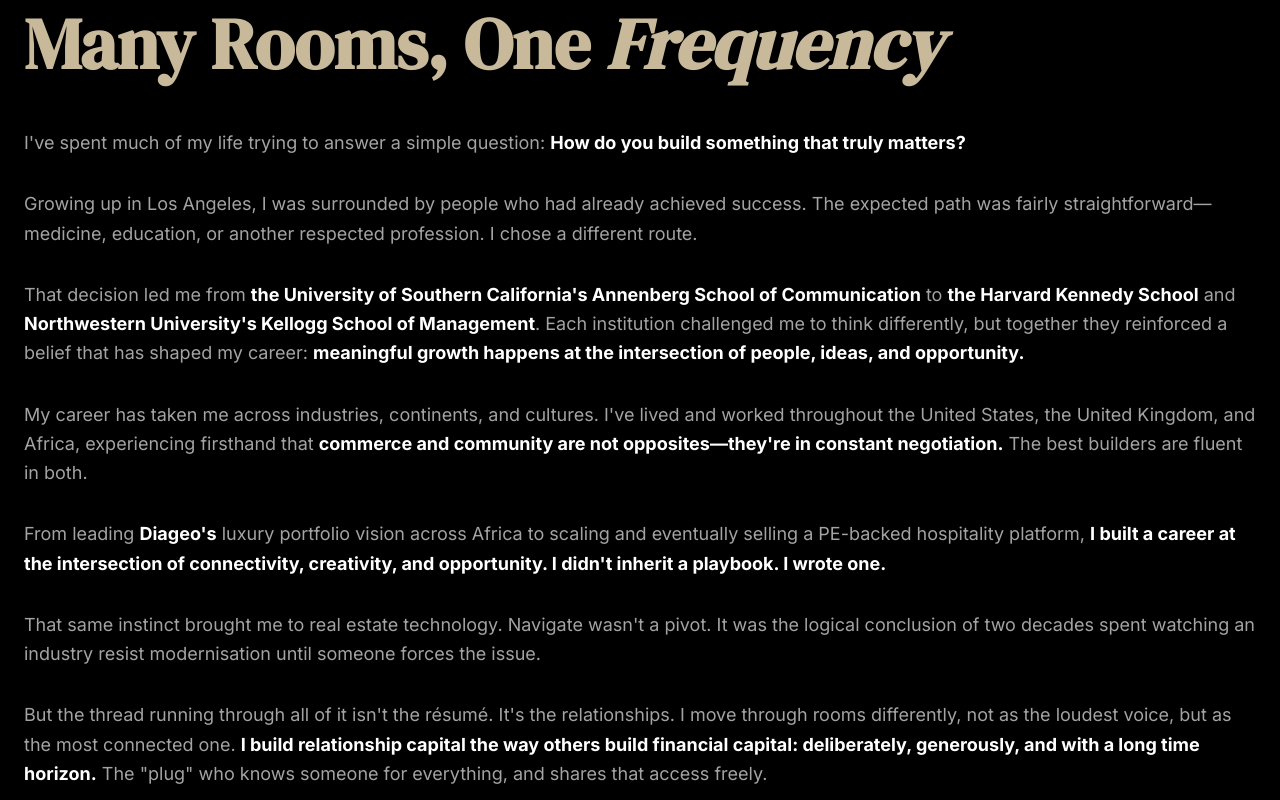
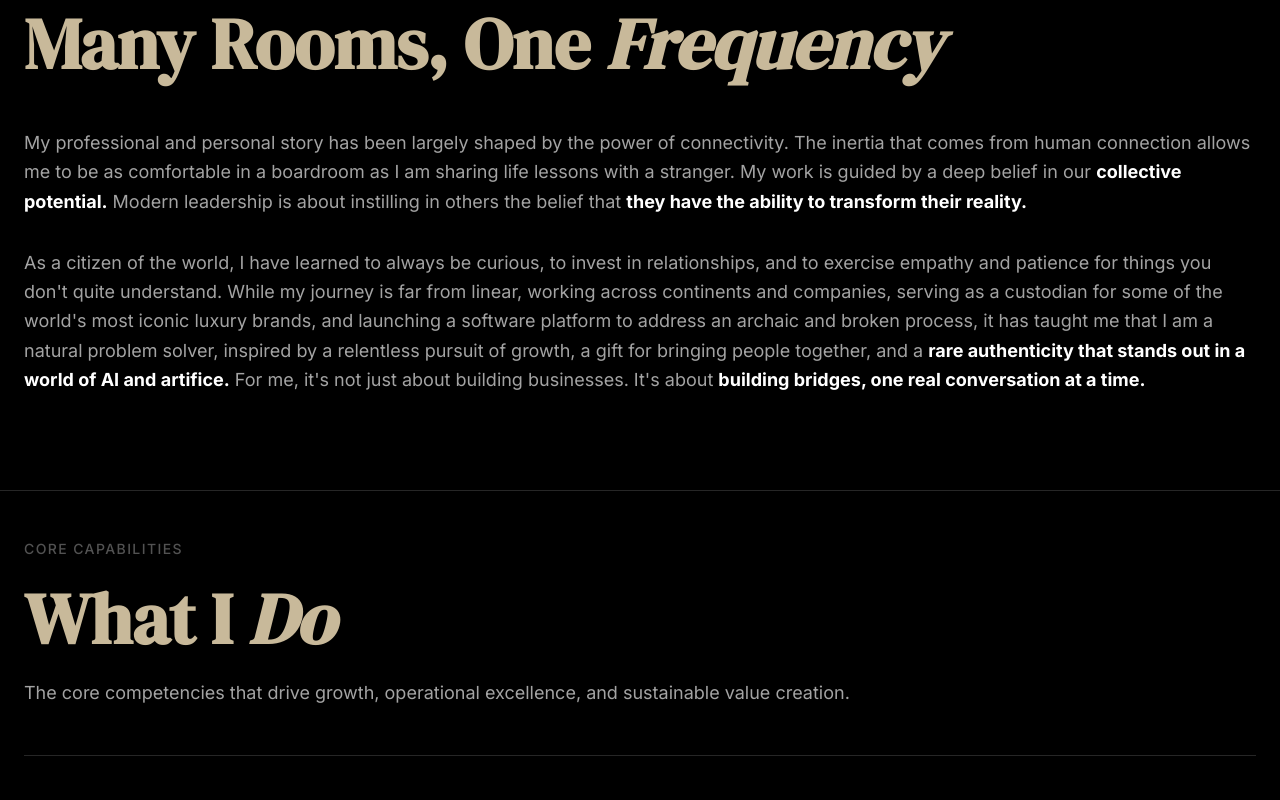
Before and after one commit to letsnavigatebmw/brandonmweaver, a React (Vite) app: page / in a window 1280 px wide. Shown: the part 960-1760 px from the top of the page. Built offline with nearby package versions, Linux system fonts and the light colour scheme.

Commit message:
Update About section: Replace long narrative with connectivity-focused two-paragraph bio

```diff
--- a/src/components/About.jsx
+++ b/src/components/About.jsx
@@ -30,28 +30,10 @@ export default function About() {
 
           <div>
             <p className="text-gray-400 text-lg leading-relaxed mb-8">
-I've spent much of my life trying to answer a simple question: <span className="font-bold text-white">How do you build something that truly matters?</span>
-            </p>
-            <p className="text-gray-400 text-lg leading-relaxed mb-8">
-Growing up in Los Angeles, I was surrounded by people who had already achieved success. The expected path was fairly straightforward—medicine, education, or another respected profession. I chose a different route.
-            </p>
-            <p className="text-gray-400 text-lg leading-relaxed mb-8">
-That decision led me from <span className="font-bold text-white">the University of Southern California's Annenberg School of Communication</span> to <span className="font-bold text-white">the Harvard Kennedy School</span> and <span className="font-bold text-white">Northwestern University's Kellogg School of Management</span>. Each institution challenged me to think differently, but together they reinforced a belief that has shaped my career: <span className="font-bold text-white">meaningful growth happens at the intersection of people, ideas, and opportunity.</span>
-            </p>
-            <p className="text-gray-400 text-lg leading-relaxed mb-8">
-My career has taken me across industries, continents, and cultures. I've lived and worked throughout the United States, the United Kingdom, and Africa, experiencing firsthand that <span className="font-bold text-white">commerce and community are not opposites—they're in constant negotiation.</span> The best builders are fluent in both.
-            </p>
-            <p className="text-gray-400 text-lg leading-relaxed mb-8">
-From leading <span className="font-bold text-white">Diageo's</span> luxury portfolio vision across Africa to scaling and eventually selling a PE-backed hospitality platform, <span className="font-bold text-white">I built a career at the intersection of connectivity, creativity, and opportunity. I didn't inherit a playbook. I wrote one.</span>
-            </p>
-            <p className="text-gray-400 text-lg leading-relaxed mb-8">
-That same instinct brought me to real estate technology. Navigate wasn't a pivot. It was the logical conclusion of two decades spent watching an industry resist modernisation until someone forces the issue.
-            </p>
-            <p className="text-gray-400 text-lg leading-relaxed mb-8">
-But the thread running through all of it isn't the résumé. It's the relationships. I move through rooms differently, not as the loudest voice, but as the most connected one. <span className="font-bold text-white">I build relationship capital the way others build financial capital: deliberately, generously, and with a long time horizon.</span> The "plug" who knows someone for everything, and shares that access freely.
+My professional and personal story has been largely shaped by the power of connectivity. The inertia that comes from human connection allows me to be as comfortable in a boardroom as I am sharing life lessons with a stranger. My work is guided by a deep belief in our <span className="font-bold text-white">collective potential.</span> Modern leadership is about instilling in others the belief that <span className="font-bold text-white">they have the ability to transform their reality.</span>
             </p>
             <p className="text-gray-400 text-lg leading-relaxed">
-In a world increasingly mediated by algorithms, my conviction is simple. <span className="font-bold text-white">Success moves at the speed of connectivity.</span>
+As a citizen of the world, I have learned to always be curious, to invest in relationships, and to exercise empathy and patience for things you don't quite understand. While my journey is far from linear, working across continents and companies, serving as a custodian for some of the world's most iconic luxury brands, and launching a software platform to address an archaic and broken process, it has taught me that I am a natural problem solver, inspired by a relentless pursuit of growth, a gift for bringing people together, and a <span className="font-bold text-white">rare authenticity that stands out in a world of AI and artifice.</span> For me, it's not just about building businesses. It's about <span className="font-bold text-white">building bridges, one real conversation at a time.</span>
             </p>
           </div>
         </div>
```
